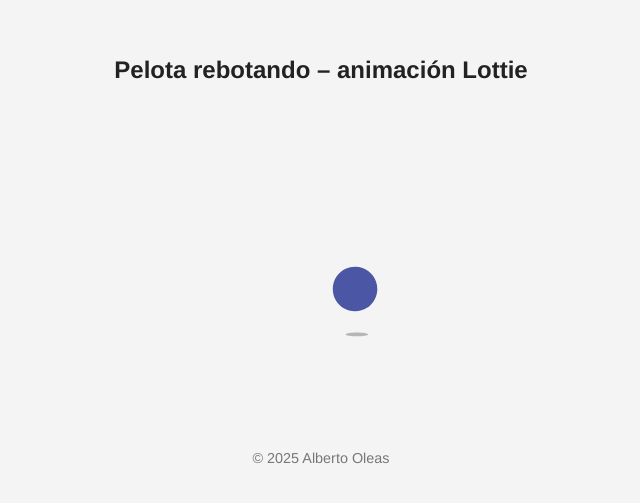
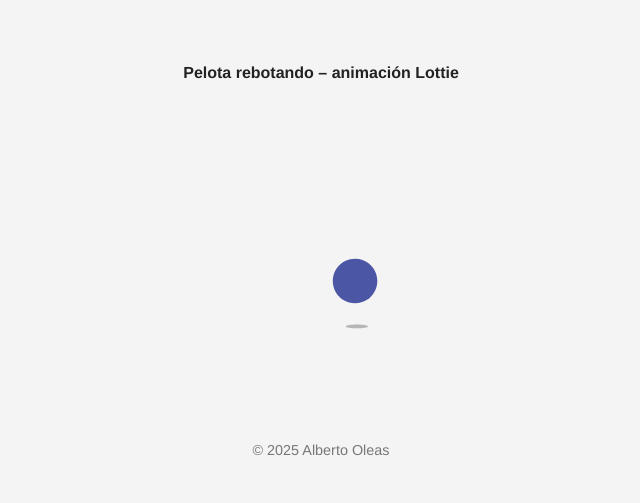
Before and after one commit to albertoleas/animacion_pelota_lottie, a plain HTML site: page index.html in a window 1280 px wide. Shown: the part 149-652 px from the top of the page, without its empty margins (319-959 px from the left). Drawn offline with nearby package versions, Linux system fonts and the light colour scheme.

Commit message:
Update index.html

```diff
--- a/index.html
+++ b/index.html
@@ -18,7 +18,7 @@
 
     h1 {
       margin-top: 20px;
-      font-size: 1.5em;
+      font-size: 1.0em;
       color: #222;
     }
 
```
